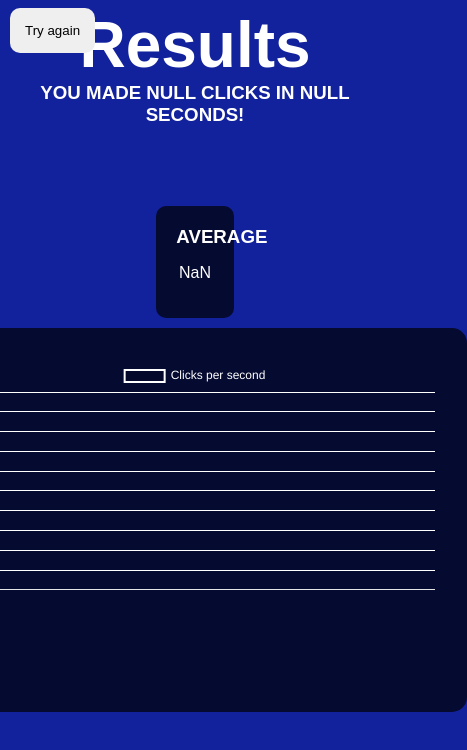
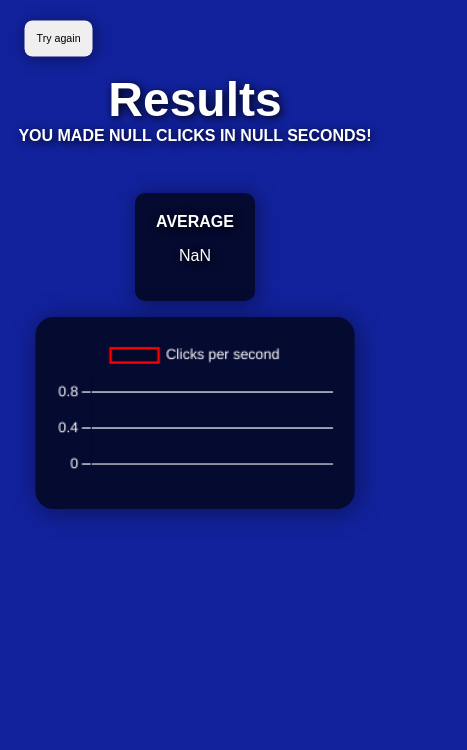
Before and after one commit to JorgeF19/Click-Counter, a plain HTML site: page results.html in a window 390 px wide. Shown: the whole page, 467 px wide, since content can reach past the window. Drawn offline with nearby package versions, Linux system fonts and the light colour scheme; a web font is replaced by a local one.

Commit message:
styles and responsive upgraded

```diff
--- a/script.js
+++ b/script.js
@@ -96,11 +96,11 @@ document.addEventListener("DOMContentLoaded", function () {
         {
           label: "Clicks per second",
           data: CPS,
-          borderColor: "white",
+          borderColor: "red",
           borderWidth: 2,
           fill: false,
-          pointRadius: 5,
-          pointBackgroundColor: "white",
+          pointRadius: 3,
+          pointBackgroundColor: "red",
         },
       ],
     },
--- a/styles.css
+++ b/styles.css
@@ -7,6 +7,11 @@ body {
   justify-content: center;
   text-align: center;
   font-family: "MK grotesk", sans-serif; /*Fuente personalizada */
+  display: flex;
+  flex-direction: column;
+  align-items: center;
+  overflow: hidden;
+  text-shadow: 2px 2px 10px black;
   /* Fuente provisional*/
 }
 
@@ -32,12 +37,13 @@ h3 {
   flex-direction: column;
   position: relative;
   background-color: #cae8ff;
-  width: 30%;
+  width: 20rem;
   height: 15rem;
   justify-content: center;
   text-align: center;
   justify-self: center;
   border-radius: 10px;
+  box-shadow: 2px 2px 20px 2px rgba(0, 0, 0, 0.37);
 }
 #clicks-field {
   background-color: #1967a7;
@@ -66,6 +72,7 @@ h3 {
 }
 .buttons {
   margin: 15px;
+  box-shadow: 2px 2px 20px 2px rgba(0, 0, 0, 0.37);
 }
 #clicksBtn {
   position: relative;
@@ -109,32 +116,42 @@ h3 {
 }
 
 .averageContainer {
+  display: flex;
+  flex-direction: column;
+  justify-content: center;
+  align-items: center;
   color: white;
   position: relative;
   justify-self: center;
-  width: 10%;
+  width: 5rem;
   background-color: #050a30;
   padding: 20px;
   border-radius: 10px;
+  box-shadow: 2px 2px 20px 2px rgba(0, 0, 0, 0.37);
 }
 
 #backBtn {
   position: absolute;
-  left: 10px;
+  left: 1rem;
+  top: 1rem;
   justify-self: start;
+  box-shadow: 2px 2px 20px 2px rgba(0, 0, 0, 0.37);
 }
 .graphic {
   position: relative;
-  height: 20rem;
-  width: 30rem;
+  height: 45vh;
+  width: 60vw;
+  display: flex;
   background-color: #050a30;
-  justify-self: center;
+  justify-content: center;
   border-radius: 15px;
   margin: 10px;
   padding: 2rem;
+  box-shadow: 2px 2px 20px 2px rgba(0, 0, 0, 0.37);
 }
 #clickChart {
   border-color: #050a30;
+  width: 100%;
 }
 
 #pantalla-carga {
@@ -257,3 +274,39 @@ h3 {
     opacity: 1;
   }
 }
+
+@media (max-width: 800px) {
+  .graphic {
+    height: fit-content;
+  }
+}
+
+@media (max-width: 600px) {
+  h1 {
+    font-size: 3rem;
+  }
+  h3 {
+    font-size: 1rem;
+  }
+  #backBtn {
+    transform: scale(0.8);
+  }
+  .title {
+    display: flex;
+    flex-direction: column;
+    justify-content: center;
+    text-align: center;
+    margin-top: 4rem;
+    margin-bottom: 3rem;
+  }
+  .title h1,
+  h3 {
+    align-self: center;
+  }
+  .graphic {
+    margin-top: 2rem;
+    padding: 1rem;
+    transform: scale(1.2);
+    height: 8rem;
+  }
+}
```
